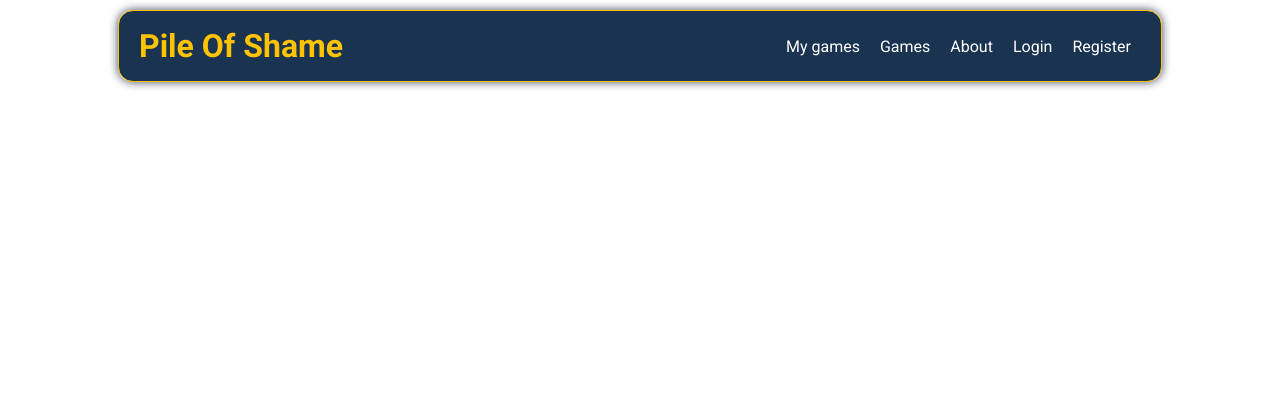
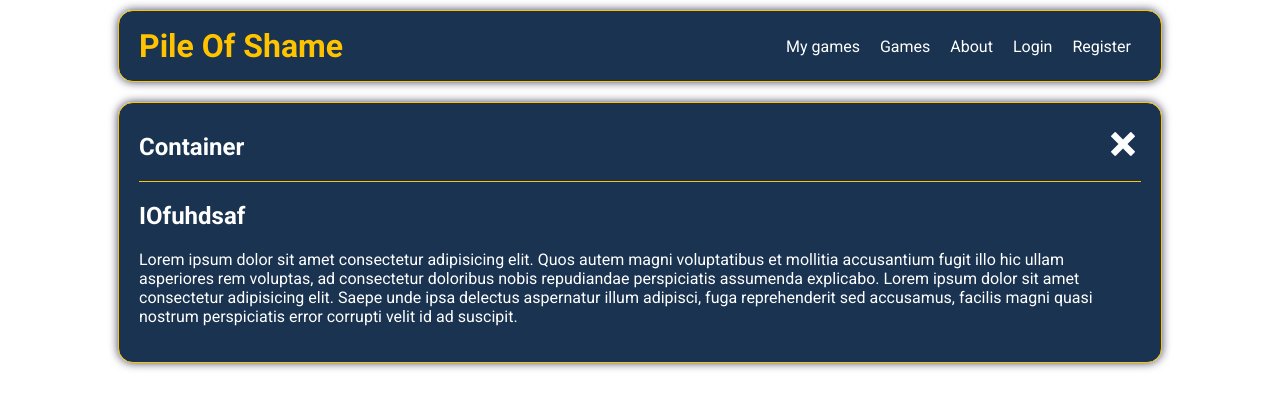
Before and after one commit to pabblo097/PileOfShame, a React (Create React App) app in the folder pile-of-shame/: page /about in a window 1280 px wide. Shown: the top 408 px of the page. Built offline with nearby package versions, Linux system fonts and the light colour scheme.

Commit message:
feat: add Container component

```diff
--- a/pile-of-shame/src/App.tsx
+++ b/pile-of-shame/src/App.tsx
@@ -18,12 +18,20 @@ function App() {
   return (
     <RootContainer>
       <Header />
-      {/* <Container>
-        Lorem ipsum dolor sit amet consectetur adipisicing elit. Quos autem
-        magni voluptatibus et mollitia accusantium fugit illo hic ullam
-        asperiores rem voluptas, ad consectetur doloribus nobis repudiandae
-        perspiciatis assumenda explicabo.
-      </Container> */}
+      <Container>
+        <>
+          <h2>IOfuhdsaf</h2>
+          <p>
+            Lorem ipsum dolor sit amet consectetur adipisicing elit. Quos autem
+            magni voluptatibus et mollitia accusantium fugit illo hic ullam
+            asperiores rem voluptas, ad consectetur doloribus nobis repudiandae
+            perspiciatis assumenda explicabo. Lorem ipsum dolor sit amet
+            consectetur adipisicing elit. Saepe unde ipsa delectus aspernatur
+            illum adipisci, fuga reprehenderit sed accusamus, facilis magni
+            quasi nostrum perspiciatis error corrupti velit id ad suscipit.
+          </p>
+        </>
+      </Container>
       {/* <Main /> */}
       {/* <Background /> */}
     </RootContainer>
--- /dev/null
+++ b/pile-of-shame/src/components/CloseButton.tsx
@@ -0,0 +1,26 @@
+import styled from "styled-components";
+import { ImCross } from "react-icons/im";
+import colorPallete from "../style/colorPallete";
+
+const CloseButton = ({}: {}): JSX.Element => {
+  return (
+    <StyledButton>
+      <ImCross />
+    </StyledButton>
+  );
+};
+
+export default CloseButton;
+
+const StyledButton = styled.button`
+  background-color: transparent;
+  border: none;
+  color: white;
+  font-size: x-large;
+  transition: 0.3s;
+  cursor: pointer;
+
+  &:hover {
+    color: ${colorPallete.gold};
+  }
+`;
--- /dev/null
+++ b/pile-of-shame/src/components/Container.tsx
@@ -0,0 +1,48 @@
+import styled from "styled-components";
+import colorPallete from "../style/colorPallete";
+import CloseButton from "./CloseButton";
+
+const Container = ({
+  children,
+  title = "Container",
+}: {
+  children: JSX.Element | string;
+  title?: string;
+}): JSX.Element => {
+  return (
+    <StyledArticle>
+      <header>
+        <h2>{title}</h2>
+        <CloseButton />
+      </header>
+      <div>{children}</div>
+    </StyledArticle>
+  );
+};
+
+export default Container;
+
+const StyledArticle = styled.article`
+  background-color: ${colorPallete.darkBlueTransparent};
+  color: white;
+  margin: 10px 0;
+  border: ${colorPallete.gold} solid 1px;
+  border-radius: 15px;
+  padding: 10px 20px;
+  padding-bottom: 20px;
+  box-shadow: 0px 0px 10px 0px rgba(66, 68, 90, 1);
+
+  & header {
+    display: flex;
+    justify-content: space-between;
+    margin-bottom: 20px;
+    border-bottom: ${colorPallete.gold} solid 1px;
+    padding: 10px 0;
+  }
+
+  & header h2 {
+    margin: 10px 0;
+    overflow: hidden;
+    overflow-x: auto;
+  }
+`;
```
